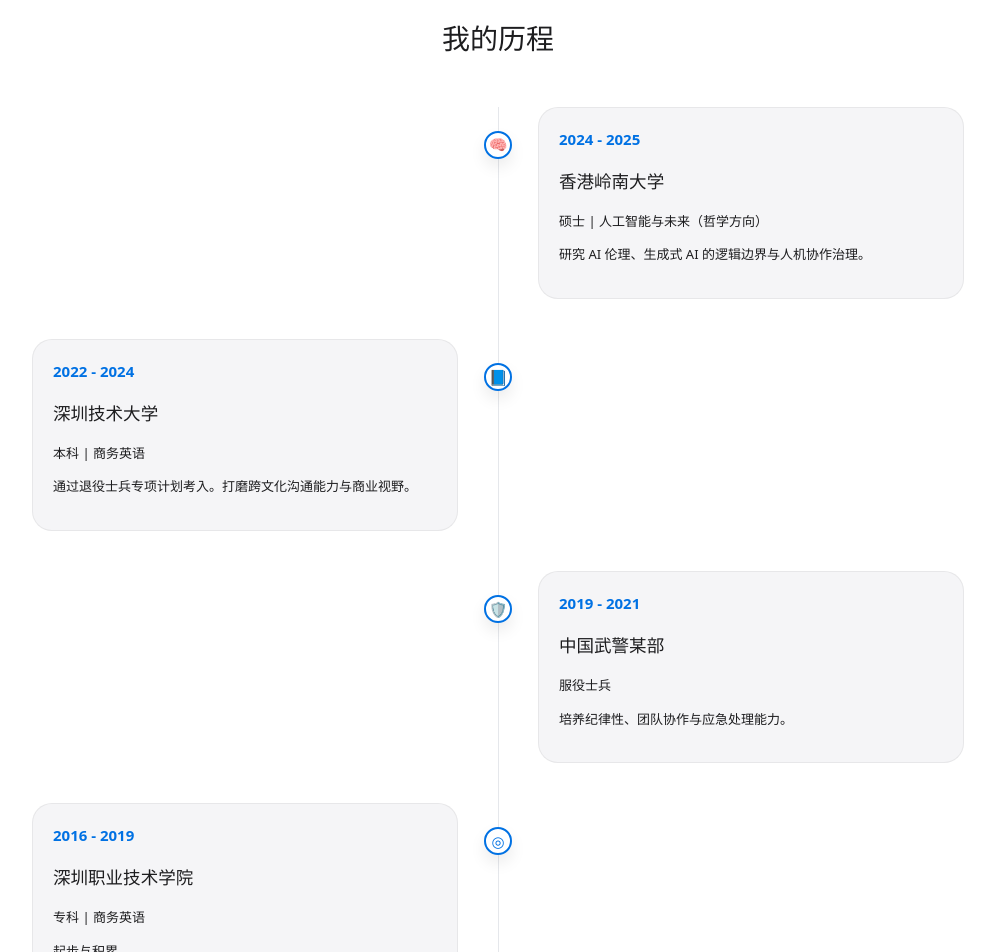
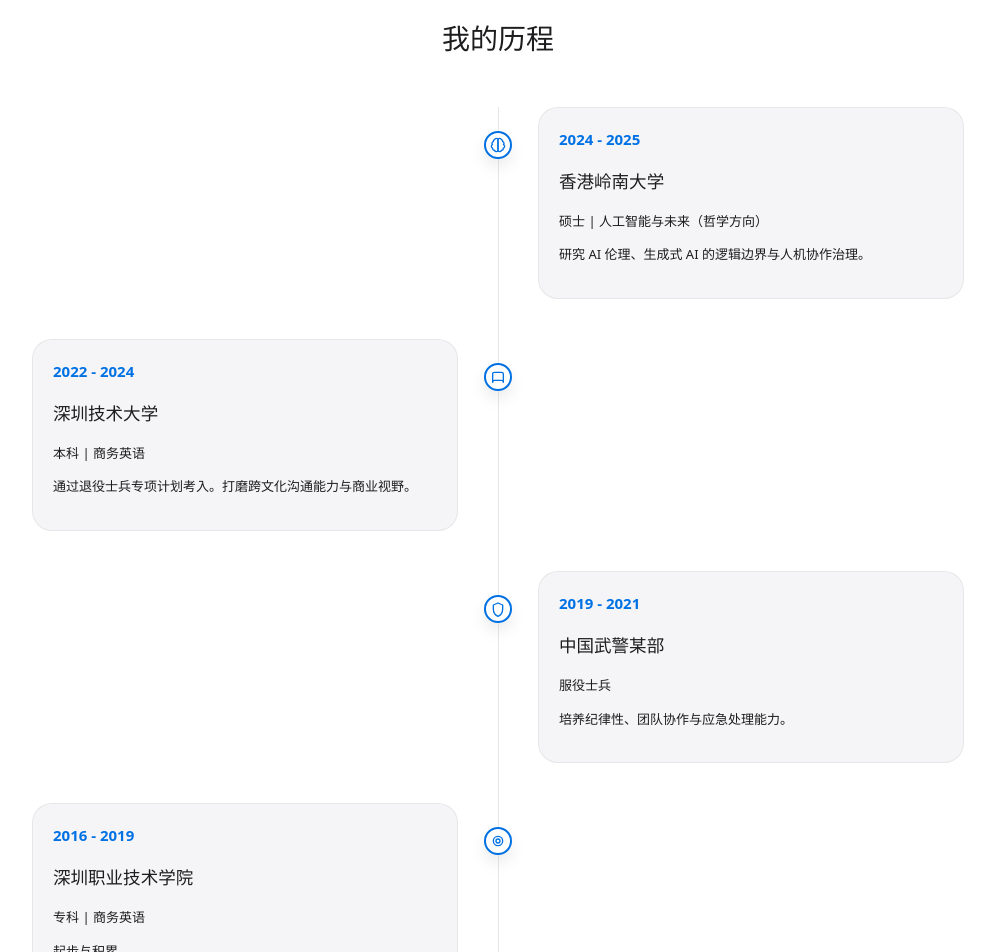
Before and after one commit to bobbyceng/bobbyceng-xiangan-portfolio, a React (Vite) app: page / in a window 1280 px wide. Shown: the part 3040-3992 px from the top of the page, without its empty margins (142-1137 px from the left). Built offline with nearby package versions, Linux system fonts and the light colour scheme.

Commit message:
feat: update timeline icons

```diff
--- a/src/App.jsx
+++ b/src/App.jsx
@@ -50,8 +50,48 @@
   ]
 
   const timelineIcon = (name) => {
-    const map = { brain: '🧠', book: '📘', shield: '🛡️', target: '◎' }
-    return map[name] ?? '•'
+    switch (name) {
+      case 'brain':
+        return (
+          <svg viewBox="0 0 24 24" fill="none" strokeWidth="2" strokeLinecap="round" strokeLinejoin="round">
+            <title>Brain</title>
+            <path d="M9.5 2A2.5 2.5 0 0 1 12 4.5v15a2.5 2.5 0 0 1-4.96.44 2.5 2.5 0 0 1-2.96-3.08 3 3 0 0 1-.34-5.58 2.5 2.5 0 0 1 1.32-4.24 2.5 2.5 0 0 1 1.98-3A2.5 2.5 0 0 1 9.5 2Z" />
+            <path d="M14.5 2A2.5 2.5 0 0 0 12 4.5v15a2.5 2.5 0 0 0 4.96.44 2.5 2.5 0 0 0 2.96-3.08 3 3 0 0 0 .34-5.58 2.5 2.5 0 0 0-1.32-4.24 2.5 2.5 0 0 0-1.98-3A2.5 2.5 0 0 0 14.5 2Z" />
+          </svg>
+        )
+      case 'book':
+        return (
+          <svg viewBox="0 0 24 24" fill="none" strokeWidth="2" strokeLinecap="round" strokeLinejoin="round">
+            <title>Book</title>
+            <path d="M4 19.5C4 18.1 5.1 17 6.5 17H12" />
+            <path d="M12 17H17.5C18.9 17 20 18.1 20 19.5" />
+            <path d="M12 5H6.5C5.1 5 4 6.1 4 7.5V19.5" />
+            <path d="M12 5H17.5C18.9 5 20 6.1 20 7.5V19.5" />
+          </svg>
+        )
+      case 'shield':
+        return (
+          <svg viewBox="0 0 24 24" fill="none" strokeWidth="2" strokeLinecap="round" strokeLinejoin="round">
+            <title>Shield</title>
+            <path d="M12 3l7 3v6c0 5-3.5 9.5-7 11-3.5-1.5-7-6-7-11V6l7-3z" />
+          </svg>
+        )
+      case 'target':
+        return (
+          <svg viewBox="0 0 24 24" fill="none" strokeWidth="2" strokeLinecap="round" strokeLinejoin="round">
+            <title>Target</title>
+            <circle cx="12" cy="12" r="7" />
+            <circle cx="12" cy="12" r="3" />
+          </svg>
+        )
+      default:
+        return (
+          <svg viewBox="0 0 24 24" fill="none" strokeWidth="2" strokeLinecap="round" strokeLinejoin="round">
+            <title>Dot</title>
+            <circle cx="12" cy="12" r="4" />
+          </svg>
+        )
+    }
   }
 
   return (
```
